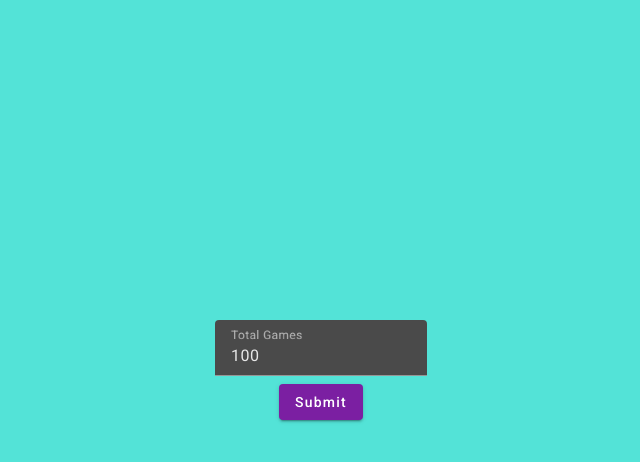
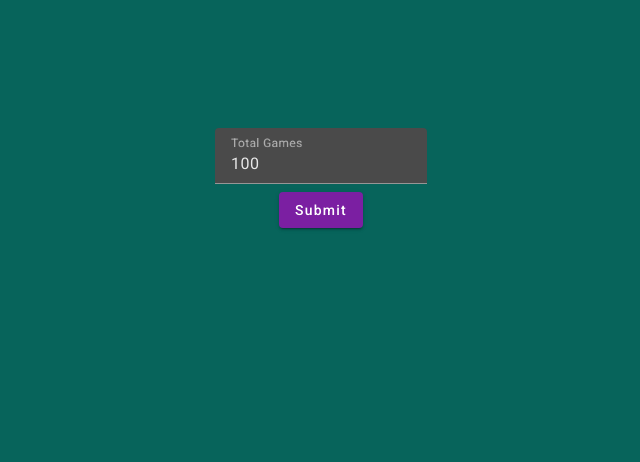
Before and after one commit to sbaby3/monty-hall-ui, an Angular app: page / in a window 1280 px wide. Shown: the top 462 px of the page, without its empty margins (319-959 px from the left). Built offline with nearby package versions, Linux system fonts and the light colour scheme.

Commit message:
Added result section with mat-card components

```diff
--- a/src/app/app.component.css
+++ b/src/app/app.component.css
@@ -1,5 +1,5 @@
 body {
-    background-color: rgb(83, 227, 215);
+    background-color: rgb(7, 100, 91);
 }
 
 /* .main-game {
--- a/src/app/app.module.ts
+++ b/src/app/app.module.ts
@@ -11,6 +11,8 @@ import { HttpClientModule } from '@angular/common/http';
 import {MatInputModule} from '@angular/material/input';
 import { FormsModule } from '@angular/forms';
 import {MatFormFieldModule} from '@angular/material/form-field';
+import {MatCardModule} from '@angular/material/card';
+
 
 
 
@@ -28,7 +30,8 @@ import {MatFormFieldModule} from '@angular/material/form-field';
     HttpClientModule,
     MatInputModule,
     FormsModule,
-    MatFormFieldModule
+    MatFormFieldModule,
+    MatCardModule
 
   ],
   providers: [ResultsService],
--- a/src/app/components/main-game/main-game.component.css
+++ b/src/app/components/main-game/main-game.component.css
@@ -3,14 +3,27 @@
   opacity: 0.1;
 } */
 
-.middle-page {
-  display: flex;
-  justify-content: center;
+.input-form {
+  /* display: flex;
+  justify-content: center; */
   /* align-items: center; */
-  padding: 25%;
+  padding: 10%;
+  padding-bottom: 5%;
   text-align: center;
 }
 
 .total-games-input {
   height: 4rem;
 }
+
+.response-display {
+  margin-left: 10%;
+  margin-right: 10%;
+  /* margin-top: 1%; */
+  /* text-decoration-color: aliceblue; */
+  /* text-align: center; */
+}
+
+/* mat-card {
+  text
+} */
--- a/src/app/components/main-game/main-game.component.html
+++ b/src/app/components/main-game/main-game.component.html
@@ -2,7 +2,7 @@
 
 </div> -->
 <div class="middle-page">
-    <div>
+    <div class="input-form">
         <form (ngSubmit)="onSubmit()">
             <div class="total-games-input">
                 <mat-form-field>
@@ -15,8 +15,19 @@
             </div>
         </form>
     </div>
-    <div class="response-display">
 
+    <div *ngIf="displayResults" class="response-display">
+        <mat-card>
+            <mat-card-header>
+                <mat-card-title>Results</mat-card-title>
+            </mat-card-header>
+            <mat-card-content color="warn">Total Games: {{totalGamesResult}}</mat-card-content>
+            <mat-card-content color="warn">Wins Without Switching: {{winsWithoutSwitching}}</mat-card-content>
+            <mat-card-content color="warn">Wins With Switching: {{winsWithSwitching}}</mat-card-content>
+            <mat-card-actions align="end">
+                <button mat-flat-button color="primary" (click)="onClear()">Clear</button>
+            </mat-card-actions>
+        </mat-card>
     </div>
 </div>
 <!-- <div class="bottom-page">
--- a/src/app/components/main-game/main-game.component.ts
+++ b/src/app/components/main-game/main-game.component.ts
@@ -10,16 +10,32 @@ import { ResultsService } from 'src/app/services/results-service.service';
 export class MainGameComponent {
 
   totalGames: number = 100;
+  totalGamesResult: number = -1;
+  winsWithoutSwitching: number = -1;
+  winsWithSwitching: number = -1;
+
+  displayResults: boolean = false;
+
 
   constructor(private resultsService: ResultsService) {
     this.ngOnInit();
   };
+
   ngOnInit() {
 
   }
+
   onSubmit() {
-    console.log("submit called with totalGames: " + this.totalGames);
-    this.resultsService.getResults(this.totalGames).subscribe();
+    this.resultsService.getResults(this.totalGames).subscribe((resultsResponse) => {
+      this.displayResults = true;
+      this.totalGamesResult = resultsResponse.totalGamesResult;
+      this.winsWithoutSwitching = resultsResponse.winsWithoutSwitching;
+      this.winsWithSwitching = resultsResponse.winsWithSwitching;
+    }
+    );
+  }
 
+  onClear() {
+    this.displayResults = false;
   }
 }
--- a/src/app/models/ResultsResponse.ts
+++ b/src/app/models/ResultsResponse.ts
@@ -1,5 +1,5 @@
 export type ResultsResponse =  {
-    totalGames: number;
+    totalGamesResult: number;
     winsWithoutSwitching: number;
     winsWithSwitching: number;
 }
```
